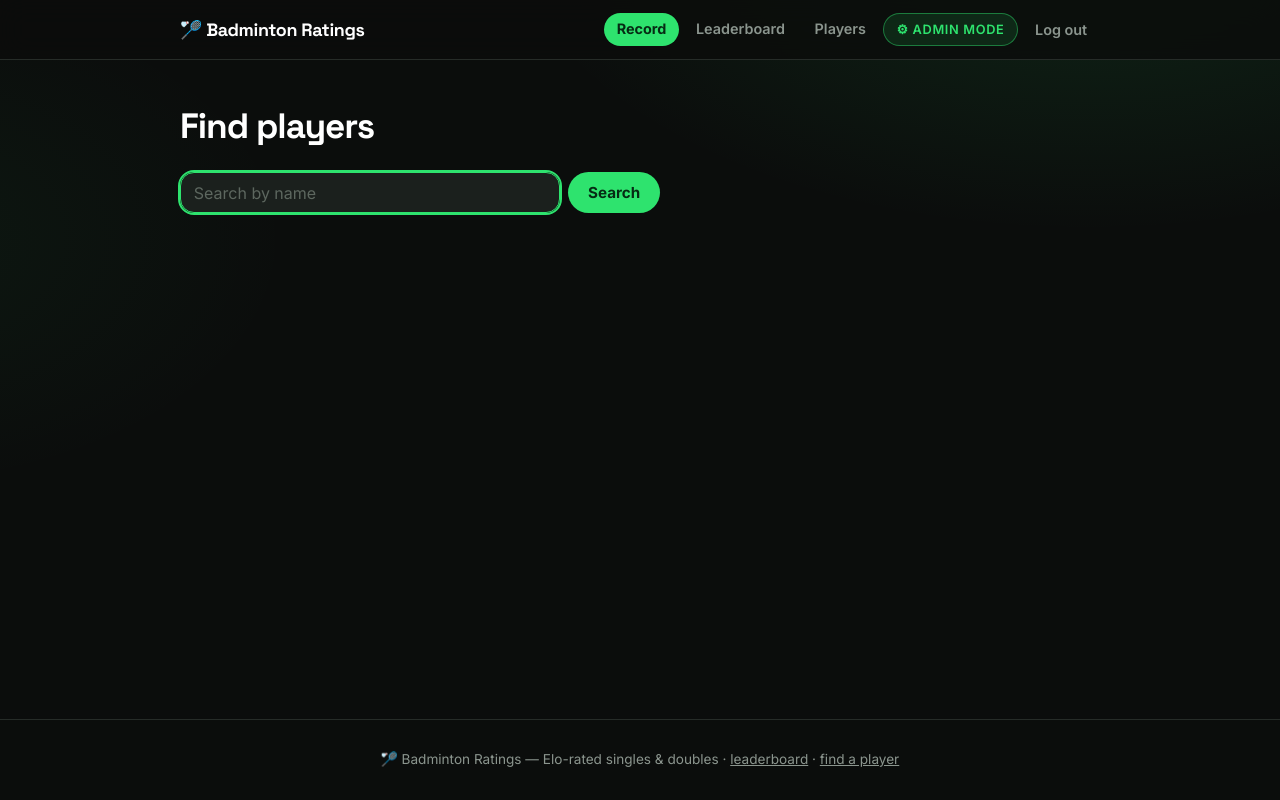
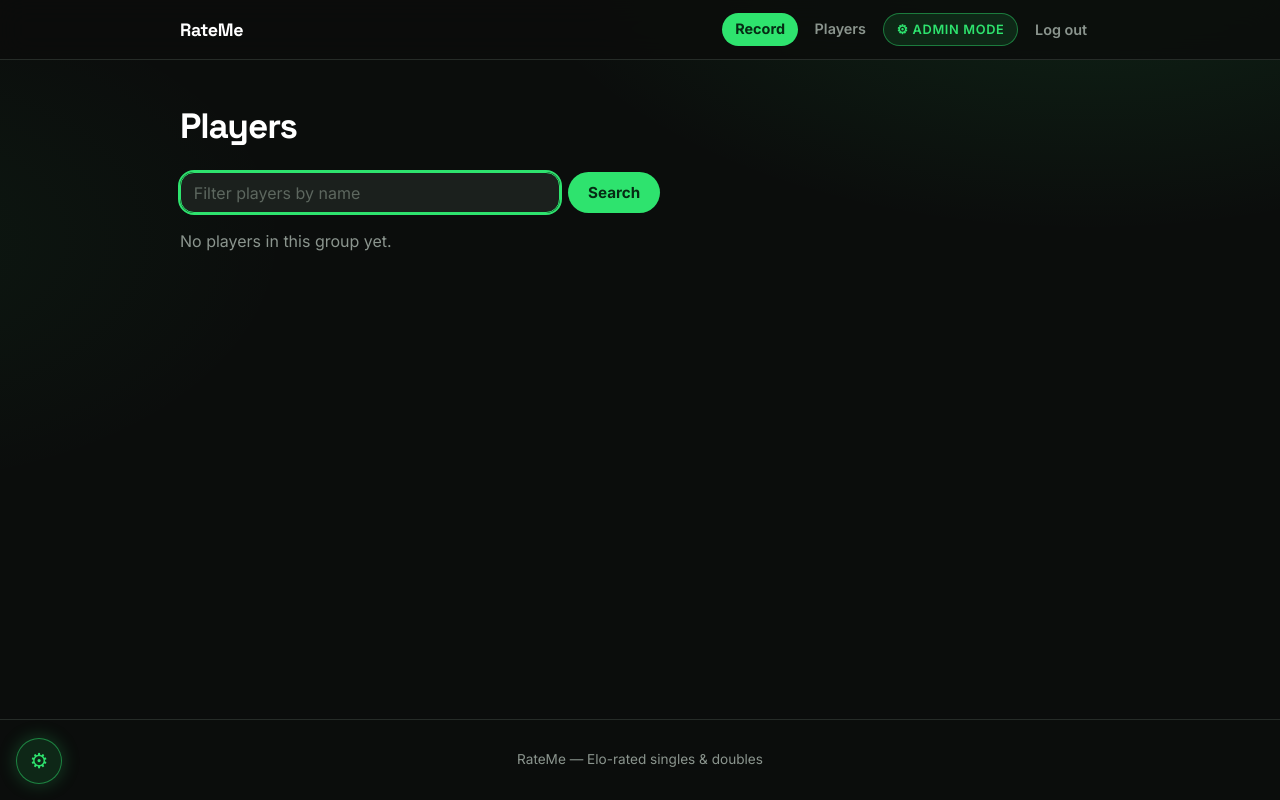
Before and after one commit to ananwkma/BadmintonRatings, a Flask app: page /players in a window 1280 px wide. Run offline with Flask 3, Linux system fonts and the light colour scheme; the visitor is signed in with stand-in values (Sample User, id 1); data that the repository does not hold is empty.

Commit message:
Rename to RateMe and streamline navigation
- Admin access moves to a gear button pinned bottom-left (glows green
  in admin mode); the nav keeps the Admin-mode badge when logged in.
- App renamed to RateMe, brand emoji removed.
- Group log-out is now a red Log out button at the top left.
- The Players tab lists the active group's members with a live filter
  search bar (admins outside a group see the whole roster).
- The global leaderboard page and nav button are gone — the group
  home page is the leaderboard.
- Match history bubbles are fully clickable (stretched link), so the
  details button is removed; player links inside still work.

https://claude.ai/code/session_01CdfaaUHc9wNfLguDEafuL7

```diff
--- a/app/players.py
+++ b/app/players.py
@@ -1,6 +1,6 @@
 from flask import Blueprint, abort, render_template, request
 
-from .auth import group_required
+from .auth import active_group_id, group_required
 from .db import get_db
 from .matches import fetch_matches
 from .util import local_today
@@ -26,35 +26,26 @@ def today_deltas(db):
     return deltas
 
 
-@bp.route("/leaderboard")
-@group_required
-def leaderboard():
-    db = get_db()
-    singles = db.execute(
-        "SELECT * FROM players WHERE singles_wins + singles_losses > 0"
-        " ORDER BY singles_rating DESC, singles_wins DESC LIMIT 50"
-    ).fetchall()
-    doubles = db.execute(
-        "SELECT * FROM players WHERE doubles_wins + doubles_losses > 0"
-        " ORDER BY doubles_rating DESC, doubles_wins DESC LIMIT 50"
-    ).fetchall()
-    return render_template(
-        "players/leaderboard.html", singles=singles, doubles=doubles,
-        deltas=today_deltas(db),
-    )
-
-
 @bp.route("/players")
 @group_required
 def search():
+    """List the active group's players (the whole roster for an admin
+    outside a group), filterable with the search box."""
     db = get_db()
     query = request.args.get("q", "").strip()
-    results = None
+    group_id = active_group_id()
+    where, params = "", []
+    if group_id is not None:
+        where = "JOIN group_players gp ON gp.player_id = p.id AND gp.group_id = ?"
+        params.append(group_id)
+    name_filter = ""
     if query:
-        results = db.execute(
-            "SELECT * FROM players WHERE name LIKE ? ORDER BY name LIMIT 50",
-            (f"%{query}%",),
-        ).fetchall()
+        name_filter = "WHERE p.name LIKE ?"
+        params.append(f"%{query}%")
+    results = db.execute(
+        f"SELECT p.* FROM players p {where} {name_filter} ORDER BY p.name",
+        params,
+    ).fetchall()
     return render_template("players/search.html", query=query, results=results)
 
 
--- a/app/static/style.css
+++ b/app/static/style.css
@@ -94,8 +94,44 @@ nav {
   letter-spacing: 0.05em;
 }
 .nav-links a.admin-badge:hover { background: rgba(46, 227, 110, 0.2); color: var(--accent); }
-.nav-links .group-exit { color: var(--ink) !important; }
-.nav-links .group-exit:hover { color: var(--danger) !important; }
+.nav-left { display: flex; align-items: center; gap: 0.8rem; min-width: 0; }
+.logout-btn {
+  background: rgba(255, 107, 94, 0.12);
+  border: 1px solid var(--danger);
+  color: var(--danger) !important;
+  border-radius: 999px;
+  padding: 0.3rem 0.85rem;
+  font-size: 0.85rem;
+  font-weight: 700;
+}
+.logout-btn:hover { background: rgba(255, 107, 94, 0.25); box-shadow: none; }
+
+/* admin gear, pinned bottom-left */
+.admin-gear {
+  position: fixed;
+  left: 1rem;
+  bottom: 1rem;
+  z-index: 30;
+  width: 2.9rem;
+  height: 2.9rem;
+  display: flex;
+  align-items: center;
+  justify-content: center;
+  border-radius: 50%;
+  background: var(--card-2);
+  border: 1px solid var(--border);
+  color: var(--muted);
+  font-size: 1.3rem;
+  text-decoration: none;
+  transition: color 0.15s, border-color 0.15s, box-shadow 0.15s;
+}
+.admin-gear:hover { color: #fff; border-color: var(--accent); }
+.admin-gear.on {
+  color: var(--accent);
+  border-color: rgba(46, 227, 110, 0.5);
+  background: var(--accent-glow);
+  box-shadow: 0 0 18px rgba(46, 227, 110, 0.25);
+}
 
 /* gateway group list */
 .group-list { display: flex; flex-direction: column; gap: 0.6rem; }
@@ -660,6 +696,7 @@ input[type="range"]:focus { outline: 2px solid var(--accent); outline-offset: 2p
 
 .match-list { display: flex; flex-direction: column; gap: 0.6rem; }
 .match-row {
+  position: relative;
   background: var(--card);
   border: 1px solid var(--border);
   border-radius: var(--radius);
@@ -669,8 +706,12 @@ input[type="range"]:focus { outline: 2px solid var(--accent); outline-offset: 2p
   gap: 1rem;
   flex-wrap: wrap;
   transition: border-color 0.15s, background 0.15s;
+  cursor: pointer;
 }
 .match-row:hover { border-color: rgba(46, 227, 110, 0.5); background: var(--card-2); }
+/* the whole card opens the game; inner links stay clickable above it */
+.match-row .row-link::after { content: ""; position: absolute; inset: 0; }
+.match-row a:not(.row-link) { position: relative; z-index: 1; }
 
 /* win/loss coloring from a player's perspective (profile pages) */
 .match-row.row-won {
@@ -705,7 +746,6 @@ input[type="range"]:focus { outline: 2px solid var(--accent); outline-offset: 2p
 .match-line a { color: var(--ink); }
 .match-line .muted a { color: var(--muted); }
 .score { margin-left: 0.6rem; color: var(--muted); white-space: nowrap; font-variant-numeric: tabular-nums; }
-.detail-link { font-size: 0.85rem; font-weight: 700; color: var(--accent); }
 
 .tag {
   display: inline-block;
@@ -837,6 +877,7 @@ td a { color: var(--ink); font-weight: 600; }
   }
   .nav-links a, .nav-links .linklike { font-size: 0.78rem; padding: 0.3rem 0.55rem; }
   .nav-links .admin-logout { display: none; }
+  .admin-gear { bottom: 4.4rem; left: 0.75rem; width: 2.6rem; height: 2.6rem; }
   body { padding-bottom: 3.6rem; }
   footer { margin-bottom: 0; padding-bottom: 1rem; }
 }
--- a/app/templates/_match_form.html
+++ b/app/templates/_match_form.html
@@ -84,7 +84,7 @@
       <input type="range" name="score_b" min="0" max="30" step="1"
              value="{{ score_b }}" aria-label="Side 2 score">
     </div>
-    <button type="submit" class="primary-action">{{ 'Save changes' if match else '🏸 Record game' }}</button>
+    <button type="submit" class="primary-action">{{ 'Save changes' if match else 'Record game' }}</button>
   </div>
 
   <div class="score-overlay" aria-hidden="true">
@@ -112,7 +112,7 @@
       <div class="wheel" data-side="B" tabindex="0" aria-label="Side 2 score"></div>
     </div>
     <div class="overlay-bottom">
-      <button type="submit" class="primary-action">{{ 'Save changes' if match else '🏸 Record game' }}</button>
+      <button type="submit" class="primary-action">{{ 'Save changes' if match else 'Record game' }}</button>
     </div>
   </div>
 </form>
--- a/app/templates/_match_row.html
+++ b/app/templates/_match_row.html
@@ -37,6 +37,7 @@
       <span class="muted">· <a href="{{ url_for('groups.detail', group_id=match['group_id']) }}">{{ match['group_name'] }}</a></span>
     {% endif %}
   </div>
-  <a class="detail-link" href="{{ url_for('matches.detail', match_id=match['id']) }}">details</a>
+  <a class="row-link" href="{{ url_for('matches.detail', match_id=match['id']) }}"
+     aria-label="Game details"></a>
 </div>
 {% endmacro %}
--- a/app/templates/base.html
+++ b/app/templates/base.html
@@ -3,7 +3,7 @@
 <head>
   <meta charset="utf-8">
   <meta name="viewport" content="width=device-width, initial-scale=1">
-  <title>{% block title %}{% endblock %} · Badminton Ratings</title>
+  <title>{% block title %}{% endblock %} · RateMe</title>
   <link rel="preconnect" href="https://fonts.googleapis.com">
   <link rel="preconnect" href="https://fonts.gstatic.com" crossorigin>
   <link href="https://fonts.googleapis.com/css2?family=Inter:wght@400;500;600;700&family=Space+Grotesk:wght@500;700&display=swap" rel="stylesheet">
@@ -21,27 +21,26 @@
 <body>
 <nav>
   <div class="nav-inner">
-    <a class="brand" href="{{ url_for('index') }}"><span class="brand-icon">🏸</span> Badminton Ratings</a>
+    <div class="nav-left">
+      {% if current_group %}
+      <form method="post" action="{{ url_for('groups.lock', group_id=current_group['id']) }}"
+            class="inline-form">
+        <button class="logout-btn" type="submit"
+                title="Log out of {{ current_group['name'] }}">Log out</button>
+      </form>
+      {% endif %}
+      <a class="brand" href="{{ url_for('index') }}">RateMe</a>
+    </div>
     <div class="nav-links">
       {% if current_group or is_admin() %}
         <a class="nav-cta" href="{{ url_for('matches.record_shortcut') }}">Record</a>
-        <a href="{{ url_for('players.leaderboard') }}">Leaderboard</a>
         <a href="{{ url_for('players.search') }}">Players</a>
-      {% endif %}
-      {% if current_group %}
-        <form method="post" action="{{ url_for('groups.lock', group_id=current_group['id']) }}"
-              class="inline-form group-exit-form">
-          <button class="linklike group-exit" type="submit"
-                  title="Log out of {{ current_group['name'] }}">{{ current_group['name'] }} ✕</button>
-        </form>
       {% endif %}
       {% if is_admin() %}
         <a class="admin-badge" href="{{ url_for('admin.dashboard') }}">⚙ Admin mode</a>
         <form method="post" action="{{ url_for('admin.logout') }}" class="inline-form admin-logout">
           <button class="linklike" type="submit">Log out</button>
         </form>
-      {% else %}
-        <a href="{{ url_for('admin.login') }}">Admin</a>
       {% endif %}
     </div>
   </div>
@@ -56,9 +55,11 @@
   {% block content %}{% endblock %}
 </main>
 <footer>
-  <p>🏸 Badminton Ratings — Elo-rated singles &amp; doubles ·
-     <a href="{{ url_for('players.leaderboard') }}">leaderboard</a> ·
-     <a href="{{ url_for('players.search') }}">find a player</a></p>
+  <p>RateMe — Elo-rated singles &amp; doubles</p>
 </footer>
+<a class="admin-gear {{ 'on' if is_admin() }}"
+   href="{{ url_for('admin.dashboard' if is_admin() else 'admin.login') }}"
+   title="{{ 'Admin dashboard' if is_admin() else 'Admin login' }}"
+   aria-label="Admin">⚙</a>
 </body>
 </html>
--- a/app/templates/players/search.html
+++ b/app/templates/players/search.html
@@ -1,22 +1,22 @@
 {% extends 'base.html' %}
 
-{% block title %}Find players{% endblock %}
-{% block header %}Find players{% endblock %}
+{% block title %}Players{% endblock %}
+{% block header %}Players{% endblock %}
 
 {% block content %}
 <form method="get" class="search-form">
-  <input name="q" value="{{ query }}" placeholder="Search by name" autofocus>
+  <input id="player-search" name="q" value="{{ query }}"
+         placeholder="Filter players by name" autocomplete="off" autofocus>
   <button type="submit">Search</button>
 </form>
 
-{% if results is not none %}
 {% if results %}
 <div class="card">
   <table>
     <thead><tr><th>Player</th><th>Singles</th><th>Doubles</th></tr></thead>
     <tbody>
       {% for p in results %}
-        <tr>
+      <tr class="player-row" data-name="{{ p['name']|lower }}">
         <td><a href="{{ url_for('players.profile', player_id=p['id']) }}">{{ p['name'] }}</a></td>
         <td>{{ p['singles_rating']|round|int }} <span class="muted">({{ p['singles_wins'] }}–{{ p['singles_losses'] }})</span></td>
         <td>{{ p['doubles_rating']|round|int }} <span class="muted">({{ p['doubles_wins'] }}–{{ p['doubles_losses'] }})</span></td>
@@ -25,8 +25,22 @@
     </tbody>
   </table>
 </div>
+{% elif query %}
+<p class="empty">No players match “{{ query }}”.</p>
 {% else %}
-  <p class="empty">No players match “{{ query }}”.</p>
+<p class="empty">No players in this group yet.</p>
 {% endif %}
-{% endif %}
+
+<script>
+  (function () {
+    var box = document.getElementById("player-search");
+    if (!box) return;
+    box.addEventListener("input", function () {
+      var q = box.value.toLowerCase();
+      document.querySelectorAll(".player-row").forEach(function (row) {
+        row.style.display = row.dataset.name.indexOf(q) === -1 ? "none" : "";
+      });
+    });
+  })();
+</script>
 {% endblock %}
```
Also changed, not shown: app/templates/players/leaderboard.html (deleted, +0 -12 lines), tests/test_app.py (+18 -16 lines), README.md. Lines whose indentation alone changed are shown as unchanged.
